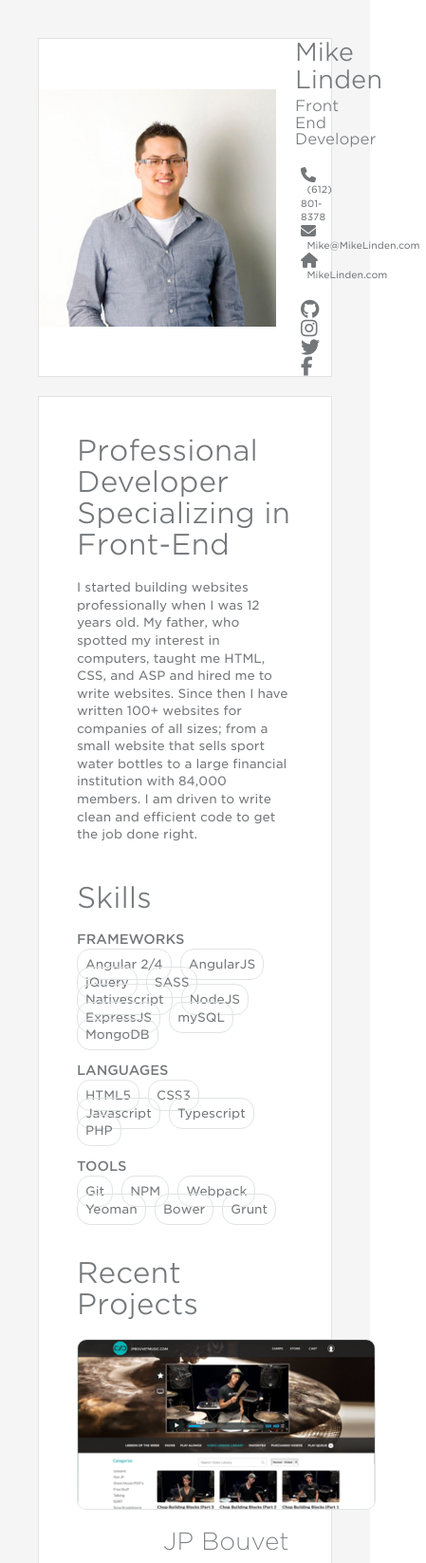
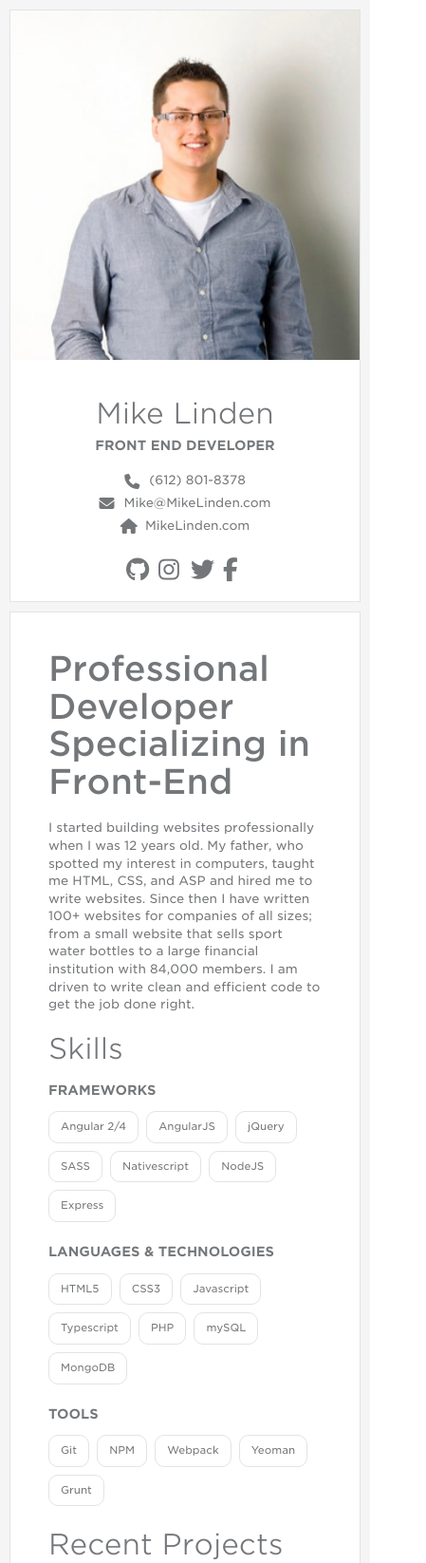
Before and after one commit to mikelinden1/portfolio, a website: page angularJS/app/index.html in a window 390 px wide. Shown: the top 1646 px of the page at 95% size, 449 px wide, since content can reach past the window. Drawn offline with nearby package versions, Linux system fonts and the light colour scheme; some packages are replaced by stand-ins of ours; files that its build step writes are made by us from their sources.

Commit message:
reworked the scss to make the site more responsive and manageable

```diff
--- a/angularJS/app/index.html
+++ b/angularJS/app/index.html
@@ -36,23 +36,23 @@
 
                 <div class="info">
                     <div class="heading">
-                        <h1>Mike Linden</h1>
-                        <h2>Front End Developer</h2>
+                        <h2 class="no-bottom-margin">Mike Linden</h2>
+                        <h3>Front End Developer</h3>
                     </div>
 
-        		  	<div class="contactArea contact">
-        		  		<div class="contactMethod"><span class="fa fa-phone"></span>&nbsp;&nbsp;(612) 801-8378</div>
-        					<div class="contactMethod"><a href="mailto:mike@mikelinden.com"><span class="fa fa-envelope"></span>&nbsp;&nbsp;Mike@MikeLinden.com</a></div>
-        		  		<div class="contactMethod"><a href="http://www.mikelinden.com" target="_blank"><span class="fa fa-home"></span>&nbsp;&nbsp;MikeLinden.com</a></div>
+                	<div class="contact-area contact">
+                        <div class="contact-method"><a href="tel:6128018378"><i class="fa fa-phone"></i> (612) 801-8378</a></div>
+                        <div class="contact-method"><a href="mailto:mike@mikelinden.com"><i class="fa fa-envelope"></i> Mike@MikeLinden.com</a></div>
+                        <div class="contact-method"><a href="http://www.mikelinden.com" target="_blank"><i class="fa fa-home"></i> MikeLinden.com</a></div>
                     </div>
 
                     <div class="clearfix"></div>
 
-        		  	<div class="contactArea links">
-        		  		<div class="contactMethod"><a href="https://github.com/mikelinden1/snake" target="_blank"><span class="fa fa-github"></span>&nbsp;&nbsp;@mikelinden1</a></div>
-        		  		<div class="contactMethod"><a href="https://instagram.com/mikeiskool/" target="_blank"><span class="fa fa-instagram"></span>&nbsp;&nbsp;@mikeiskool</a></div>
-        		  		<div class="contactMethod"><a href="https://twitter.com/mikelinden1" target="_blank"><span class="fa fa-twitter"></span>&nbsp;&nbsp;@MikeLinden1</a></div>
-        		  		<div class="contactMethod"><a href="http://facebook.com/mike.linden2" target="_blank"><span class="fa fa-facebook"></span>&nbsp;&nbsp;&nbsp;Mike Linden</a></div>
+                    <div class="contact-area links">
+                        <div class="contact-method"><a href="https://github.com/mikelinden1/snake" target="_blank"><i class="fa fa-github"></i> @mikelinden1</a></div>
+                        <div class="contact-method"><a href="https://instagram.com/mikeiskool/" target="_blank"><i class="fa fa-instagram"></i> @mikeiskool</a></div>
+                        <div class="contact-method"><a href="https://twitter.com/mikelinden1" target="_blank"><i class="fa fa-twitter"></i> @MikeLinden1</a></div>
+                        <div class="contact-method"><a href="http://facebook.com/mike.linden2" target="_blank"><i class="fa fa-facebook"></i> Mike Linden</a></div>
                     </div>
 
                 </div>
--- a/angularJS/app/styles/main.scss
+++ b/angularJS/app/styles/main.scss
@@ -1,107 +1,55 @@
-@mixin border-radius($radius) {
-  -webkit-border-radius: $radius;
-     -moz-border-radius: $radius;
-      -ms-border-radius: $radius;
-          border-radius: $radius;
-}
-@mixin scale($x, $y) {
-	    -ms-transform: scale($x,$y);
-  -webkit-transform: scale($x,$y);
-          transform: scale($x,$y);
-}
-@mixin transition($time) {
-	-webkit-transition: $time;
-		    	transition: $time;
-}
-
-@mixin opacity($opacity) {
-	$opacityPerc: $opacity * 100;
-
-	@if $opacity > 1 {
-		$opacityPerc: $opacity;
-		$opacity: $opacityPerc / 100;
-	}
-
-	-ms-filter: "progid:DXImageTransform.Microsoft.Alpha(Opacity=" + $opacityPerc + ")";
-			filter: alpha(opacity=$opacityPerc);
-	   opacity: $opacity;
-}
-@mixin blur($radius) {
-	-webkit-filter: blur($radius);
-       -moz-filter: blur($radius);
-         -o-filter: blur($radius);
-        -ms-filter: blur($radius);
-            filter: blur($radius);
-}
+@import 'partials/mixins';
+@import 'partials/typography';
+@import 'partials/tags';
+@import 'partials/contact-method';
+@import 'partials/gallery';
+@import 'partials/projects';
 
 .wrapper {
     padding: 40px;
-    background-color:#f5f5f5;
+    background-color: #f5f5f5;
 
-    color:#74777a;
-    font-size:13px;
-    font-family: 'Gotham SSm A', 'Gotham SSm B', "Helvetica Neue", Helvetica, Arial, sans-serif;
+    color: #74777a;
+    font-size: 13px;
+
+    @media screen and (max-width: 775px) {
+        padding: 10px;
+    }
 }
 
 .contentContainer {
     width:100%;
     height:auto;
 
-    max-width: 1000px;
+    max-width: 1300px;
 
     margin:0 auto;
 
 	.sidebar {
-		width:250px;
-		height:auto;
+		width: 250px;
+		height: auto;
 
-		float:left;
+		float: left;
 
 		.profilePhoto {
-			width:250px;
-			height:250px;
+			width: 250px;
+			height: auto;
+			position: relative;
+			padding-top: 250px;
 
 			overflow: hidden;
 
 			img {
 				width:100%;
 				height:auto;
+				position: absolute;
+				top: 0;
+				left: 0;
 			}
 		}
 
-		h1 {
-			font-size:26px;
-			font-weight: 300;
-			margin:20px 0 0 0;
-		}
-
-		h2 {
-			font-size:16px;
-			font-weight: 300;
-			margin:5px 0;
-
-			color:#74777a;
-		}
-
-		.contactArea {
+		.contact-area {
 			margin-top: 20px;
-
-			a {
-                color:#74777a;
-                @include transition(0.5s);
-
-                &:hover {
-                    color:#337ab7;
-                    text-decoration: none;
-                }
-            }
-			.contactMethod {
-				margin-bottom:7px;
-
-				.fa {
-					font-size:16px;
-				}
-			}
 		}
 	}
 
@@ -117,21 +65,6 @@
 
 		.padding {
 			padding:40px;
-		}
-
-		h1 {
-			font-size:30px;
-			font-weight: 300;
-			margin:0 0 20px 0;
-
-			&.topMargin {
-				margin-top:40px;
-			}
-		}
-
-		h2 {
-    		font-size: 14px;
-    		text-transform: uppercase;
 		}
 
 	}
@@ -163,7 +96,7 @@
                 	margin-top: 0;
             	}
 
-            	.contactMethod {
+            	.contact-method {
                 	display: inline-block;
                 	margin: 0 6px;
                 	font-size: 10px;
@@ -173,8 +106,8 @@
                 	}
             	}
 
-            	.contactArea.links {
-                	.contactMethod {
+            	.contact-area.links {
+                	.contact-method {
                     	font-size: 0;
 
                     	.fa {
@@ -185,134 +118,60 @@
         	}
     	}
 	}
+
+	@media screen and (max-width: 775px) {
+    	.sidebar .info {
+        	.contact-area.contact .contact-method {
+            	display: block;
+            	margin: 5px 0;
+            	font-size: 13px;
             }
-.tags {
-	list-style: none;
-	margin:0 0 20px 0;
-	padding:0px;
 
-	li {
-		width:auto;
-		height:50px;
+            .contact-area.links .contact-method .fa {
+            	font-size: 25px;
+        	}
+        }
+	}
 
-		margin-bottom:20px;
-		margin-right:5px;
+	@media screen and (max-width: 520px) {
+    	.sidebar {
+        	margin-bottom: 10px;
 
-		box-sizing: border-box;
+    		.profilePhoto, .info {
+            	display: block;
+            	width: 100%;
+    		}
 
-		@include border-radius(14px);
+    		.profilePhoto {
+        		width: 100%;
+        		padding-top: 100%;
+    		}
 
-		display:inline;
-
-		border: 1px solid #e1e4e5;
-		padding:8px;
+    		.info {
+        		padding: 20px;
+        		text-align: center;
+    		}
+        }
 
     }
 }
-.projects {
-	.project {
-		width:315px;
-		height:auto;
 
-		float:left;
-
-		margin-bottom:40px;
-
-		cursor: pointer;
-
-		&:nth-of-type(odd) {
-			margin-right:38px;
-		}
-
-		.thumb {
-			width:100%;
-			height:180px;
-			overflow: hidden;
-
-			border: 1px solid #e1e4e5;
-
-			@include border-radius(10px);
-
-			img {
-				width:100%;
-				@include transition(0.5s);
-
-			}
-		}
-		h3 {
-			text-align: center;
-			font-size:25px;
-			font-weight: 200;
-			margin:20px 0 0 0;
-			@include transition(0.5s);
-		}
-
-		&:hover {
-			h3 {
-				color:#337ab7;
-			}
-			.thumb {
-				img {
-					width:110%;
-					margin-left:-5%;
-					margin-top:-5%;
-				}
-			}
-		}
-	}
-}
-.gallery {
-	.closeBtn {
-		position: fixed;
-		top:10px;
-		right:10px;
-		z-index: 11;
-
-		color:#fff;
-		font-size:30px;
-		cursor: pointer;
-	}
-	.overlay {
-		width:100%;
-		height:100%;
-
-		position: fixed;
-		top:0;
-		left:0;
-		background:#363636;
-		@include opacity(0.8);
-		z-index: 10;
-	}
-	.photo {
-		position:fixed;
-		top:50%;
-		left:50%;
-		margin-left:-500px;
-		margin-top:-300px;
-		width:1000px;
-		height:600px;
-
-		z-index: 11;
-		overflow: hidden;
-		img {
-			width:100%;
-			height: auto;
-		}
-	}
-}
 .fadeIn {
 	@include transition(0.5s);
 	opacity: 1;
 }
+
 .fadeIn.ng-hide {
     opacity: 0;
 }
+
 .view {
 	&.ng-enter {
 	  @include transition(0.7s);
-	  opacity:0;
+	  opacity: 0;
+
 	  &.ng-enter-active {
-		  opacity:1;
+		  opacity: 1;
 		}
 	}
 }
--- /dev/null
+++ b/angularJS/app/styles/partials/_contact-method.scss
@@ -0,0 +1,20 @@
+.contact-method {
+	margin-bottom:7px;
+
+
+	.fa {
+		font-size:16px;
+		width: 12px;
+		margin-right: 10px;
+	}
+
+	a {
+        color:#74777a;
+        @include transition(0.5s);
+
+        &:hover {
+            color:#337ab7;
+            text-decoration: none;
+        }
+    }
+}
--- /dev/null
+++ b/angularJS/app/styles/partials/_projects.scss
@@ -0,0 +1,69 @@
+
+
+.projects {
+    font-size: 0;
+    margin: -20px;
+
+	.project {
+		width: 33.333%;
+		height: auto;
+
+		display: inline-block;
+
+		padding: 20px;
+
+		cursor: pointer;
+
+		.thumb {
+			width: 100%;
+			height: auto;
+			overflow: hidden;
+
+			padding-top: 66.667%;
+			position: relative;
+			overflow: hidden;
+
+			border: 1px solid #e1e4e5;
+
+			@include border-radius(10px);
+
+			img {
+				width: 100%;
+				@include transition(0.5s);
+				position: absolute;
+				top: 0;
+				left: 0;
+			}
+		}
+
+		h3 {
+			text-align: center;
+			font-size:25px;
+			font-weight: 200;
+			margin:20px 0 0 0;
+			@include transition(0.5s);
+		}
+
+		&:hover {
+			h3 {
+				color:#337ab7;
+			}
+			.thumb {
+				img {
+					width:110%;
+					margin-left:-5%;
+					margin-top:-5%;
+				}
+			}
+		}
+
+		@media screen and (max-width: 1300px) {
+    		padding: 10px;
+    		width: 50%;
+		}
+
+		@media screen and (max-width: 775px) {
+    		width: 100%;
+		}
+	}
+}
--- /dev/null
+++ b/angularJS/app/styles/partials/_tags.scss
@@ -0,0 +1,21 @@
+.tags {
+	list-style: none;
+	margin: 0 -2px 20px -2px;
+	padding: 0;
+
+	li {
+		width: auto;
+		height: auto;
+		padding: 8px 12px;
+		font-size: 11px;
+
+		margin: 4px 2px;
+
+		@include border-radius(10px);
+
+		display: inline-block;
+
+		border: 1px solid #e1e4e5;
+
+	}
+}
--- /dev/null
+++ b/angularJS/app/styles/partials/_typography.scss
@@ -0,0 +1,32 @@
+* {
+    font-family: 'Gotham SSm A', 'Gotham SSm B', "Helvetica Neue", Helvetica, Arial, sans-serif;
+}
+
+h1 {
+	margin: 0 0 20px 0;
+}
+
+h2 {
+	font-size: 30px;
+	font-weight: 300;
+	margin: 20px 0;
+}
+
+h3 {
+	font-size: 14px;
+	text-transform: uppercase;
+	font-weight: 600;
+	margin: 0 0 20px 0;
+}
+
+h1, h2, h3 {
+	&.no-bottom-margin {
+		margin-bottom: 10px;
+	}
+	&.top-margin {
+		margin-top: 20px;
+	}
+	&.no-top-margin {
+    	margin-top: 0;
+	}
+}
--- a/angularJS/app/views/about.html
+++ b/angularJS/app/views/about.html
@@ -1,8 +1,9 @@
 <h1>Professional Developer Specializing in Front-End</h1>
 <p>I started building websites professionally when I was 12 years old. My father, who spotted my interest in computers, taught me HTML, CSS, and ASP and hired me to write websites. Since then I have written 100+ websites for companies of all sizes; from a small website that sells sport water bottles to a large financial institution with 84,000 members. I am driven to write clean and efficient code to get the job done right.</p>
 
-<h1 class="topMargin">Skills</h1>
-<h2>Frameworks</h2>
+<h2 class="topMargin">Skills</h2>
+
+<h3 class="no-bottom-margin">Frameworks</h3>
 <ul class="tags">
 	<li>Angular 2/4</li>
 	<li>AngularJS</li>
@@ -10,29 +11,30 @@
 	<li>SASS</li>
 	<li>Nativescript</li>
 	<li>NodeJS</li>
-	<li>ExpressJS</li>
-	<li>mySQL</li>
-	<li>MongoDB</li>
+	<li>Express</li>
 </ul>
-<h2>Languages</h2>
+
+<h3 class="no-bottom-margin">Languages & Technologies</h3>
 <ul class="tags">
 	<li>HTML5</li>
 	<li>CSS3</li>
 	<li>Javascript</li>
 	<li>Typescript</li>
 	<li>PHP</li>
+	<li>mySQL</li>
+	<li>MongoDB</li>
 </ul>
-<h2>Tools</h2>
+
+<h3 class="no-bottom-margin">Tools</h3>
 <ul class="tags">
 	<li>Git</li>
 	<li>NPM</li>
 	<li>Webpack</li>
 	<li>Yeoman</li>
-	<li>Bower</li>
 	<li>Grunt</li>
 </ul>
 
-<h1 class="topMargin">Recent Projects</h1>
+<h2>Recent Projects</h2>
 <div class="projects">
 	<div class="project" ng-repeat="project in about.projects track by $index" ng-click="about.goToProject($index)">
 		<div class="thumb">
```
Also changed, not shown: angularJS/app/styles/partials/_gallery.scss (added, +39 -0 lines), angularJS/app/styles/partials/_mixins.scss (added, +35 -0 lines), angularJS/app/views/project.html (+3 -3 lines). Lines whose indentation alone changed are shown as unchanged.
